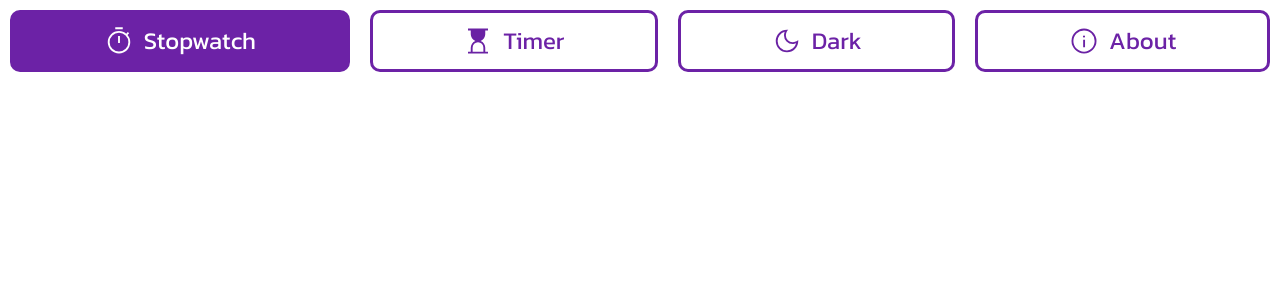
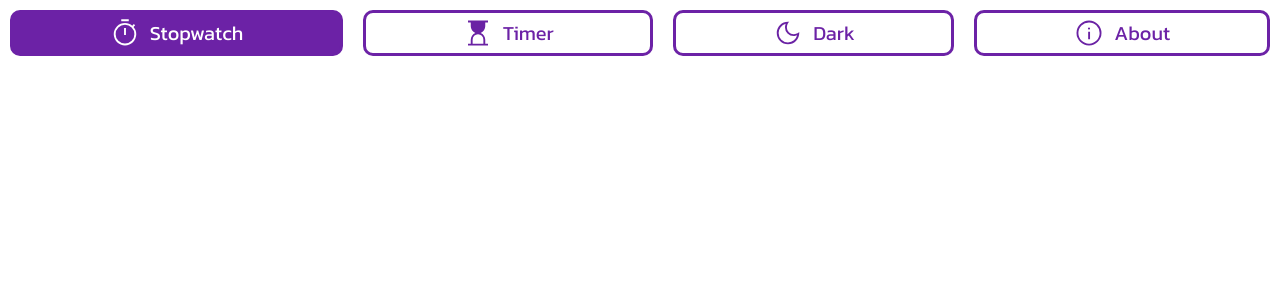
Before and after one commit to Diaa-E/stopwatch, a React (Vite) app: page / in a window 1280 px wide. Shown: the top 300 px of the page. Built offline with nearby package versions, Linux system fonts and the light colour scheme.

Commit message:
Change tab font size and padding

```diff
--- a/src/styles/TabButton.css
+++ b/src/styles/TabButton.css
@@ -4,12 +4,12 @@
     color: var(--accent);
     border: solid var(--accent) 3px;
     border-radius: 10px;
-    padding: 10px;
+    padding: 5px;
     gap: 10px;
     place-content: center;
     place-items: center;
     cursor: pointer;
-    font-size: 24px;
+    font-size: 20px;
 }
 
 .tab-button:hover{
```
